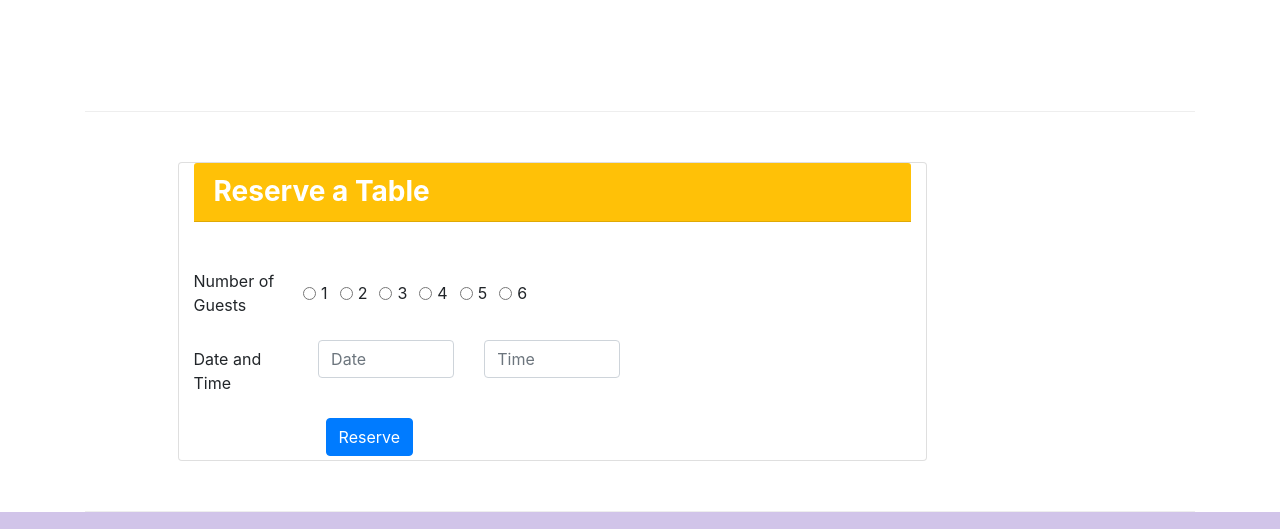
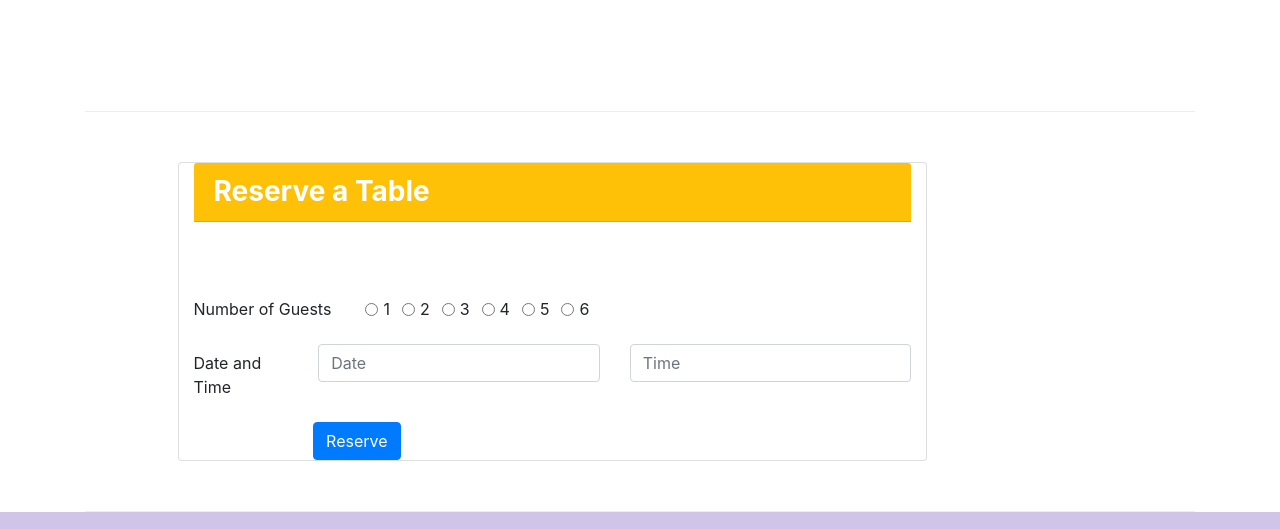
Before and after one commit to deepikagoel1/bootstrap4-app, a website: page index.html in a window 1280 px wide. Shown: the part 1422-1951 px from the top of the page. Drawn offline with nearby package versions, Linux system fonts and the light colour scheme.

Commit message:
first task completed little bit more accurately

```diff
--- a/index.html
+++ b/index.html
@@ -97,7 +97,7 @@
                     </h3>
                 </div>
 
-                <div class="col-12 col-sm-8">
+                <div class="col">
                     <form>
 		        <div class="form-group row">
                             <label for="noofguests" class="col-sm-3 col-form-label">Number of Guests</label>
@@ -133,16 +133,16 @@
                             </div>
                         </div>
                         <div class="form-group row">
-                            <label for="datetime" class="col-sm-3 col-form-label">Date and Time</label>
-                            <div class="col-7 col-sm-4">
+                            <label for="datetime" class="col-sm col-form-label">Date and Time</label>
+                            <div class="col-sm-5">
                                 <input type="datetime" class="form-control" id="date" name="date" placeholder="Date">
                             </div>
-                            <div class="col-5 col-sm-4">
+                            <div class="col-sm-5">
                                 <input type="datetime" class="form-control" id="time" name="time" placeholder="Time">
                             </div>
                         </div>
                             <div class="form-group-row">
-                                <div class="offset-sm-3 col-sm-6">
+                                <div class="offset-sm-2">
                                     <button type="submit" class="btn btn-primary">Reserve</button>
                                 </div>
                             </div>
```
